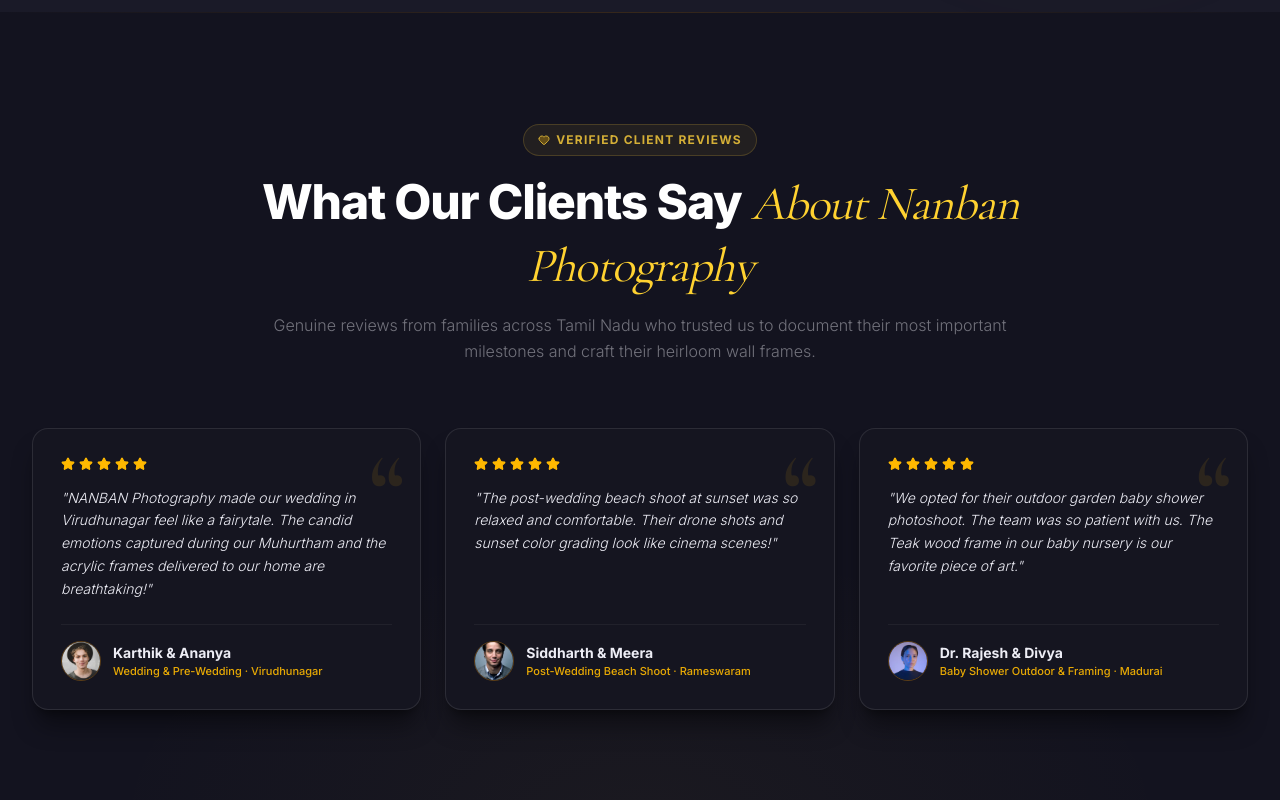
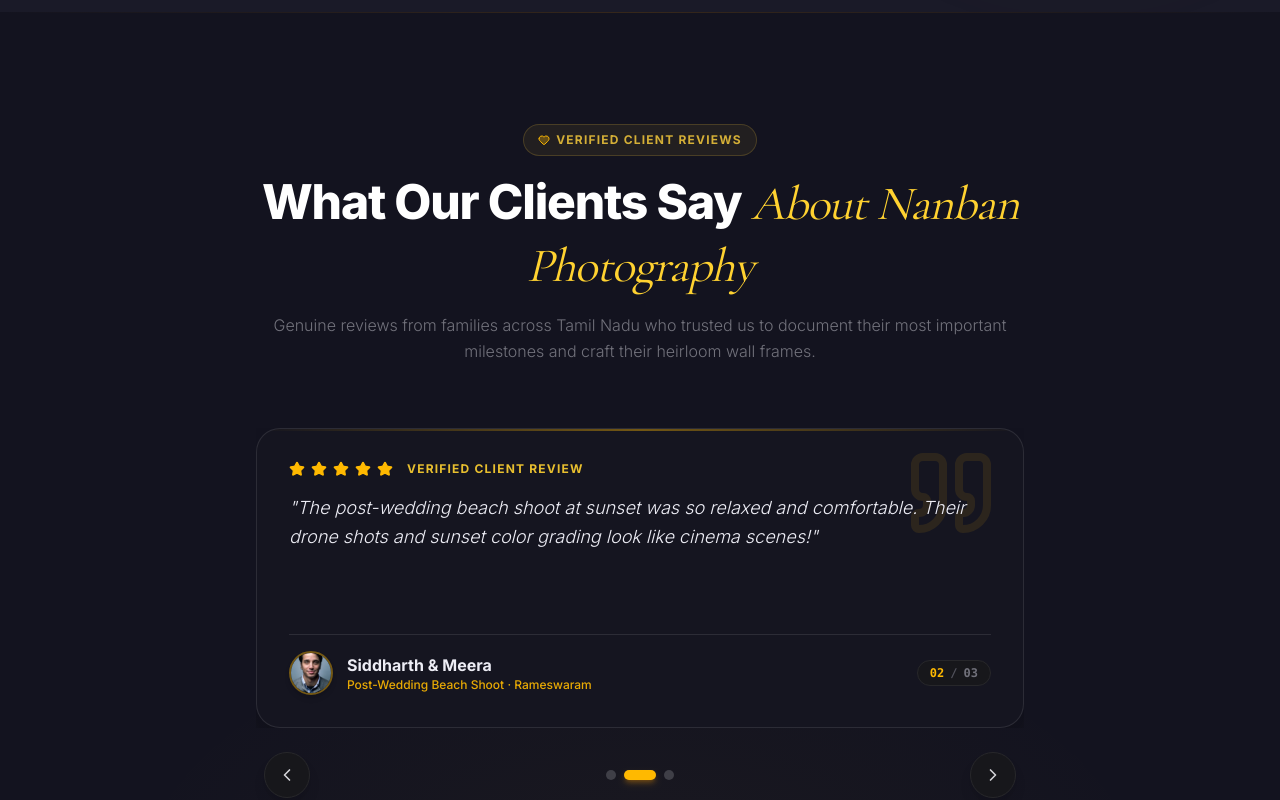
Before and after one commit to mkk-karthi/photography, a Next.js app: page / in a window 1280 px wide. Shown: the part 6740-7540 px from the top of the page. Built offline with nearby package versions, Linux system fonts and the light colour scheme.

Commit message:
Update theme

```diff
--- a/app/gallery/page.tsx
+++ b/app/gallery/page.tsx
@@ -12,9 +12,7 @@
 
   return (
     <main className="min-h-screen bg-void overflow-x-hidden">
-      <div className="pt-20">
-        <PortfolioGallery />
-      </div>
+      <PortfolioGallery />
     </main>
   );
 }
--- a/components/CTASection.tsx
+++ b/components/CTASection.tsx
@@ -167,7 +167,7 @@
           initial="hidden"
           whileInView="show"
           viewport={{ once: true, margin: "-40px" }}
-          className="grid grid-cols-2 lg:grid-cols-4 gap-3 sm:gap-4"
+          className="grid grid-cols-1 sm:grid-cols-2 lg:grid-cols-4 gap-3 sm:gap-4"
         >
           {CONTACT_CARDS.map((card) => (
             <motion.a
@@ -176,7 +176,7 @@
               href={card.href}
               target={EXTERNAL_LABELS.has(card.label) ? "_blank" : undefined}
               rel={EXTERNAL_LABELS.has(card.label) ? "noopener noreferrer" : undefined}
-              className="flex flex-col sm:flex-row items-start gap-3 p-4 sm:p-5 rounded-2xl border border-white/10 hover:border-amber-400/50 group cursor-pointer hover:-translate-y-1 transition-transform duration-300 bg-card hover:bg-card-hover shadow-lg shadow-black/40"
+              className="flex flex-row items-center gap-3 p-4 sm:p-5 rounded-2xl border border-white/10 hover:border-amber-400/50 group cursor-pointer hover:-translate-y-1 transition-transform duration-300 bg-card hover:bg-card-hover shadow-lg shadow-black/40"
             >
               <div className="p-2.5 rounded-xl bg-amber-500/10 border border-amber-500/20 text-amber-400 shrink-0 group-hover:bg-amber-500/20 group-hover:border-amber-400/40 transition-colors">
                 {CONTACT_ICONS[card.iconName]}
--- a/components/Testimonials/ReviewsSection.tsx
+++ b/components/Testimonials/ReviewsSection.tsx
@@ -1,18 +1,86 @@
 "use client";
 
-import React from "react";
+import React, { useState, useEffect, useCallback, useRef } from "react";
+import { motion, AnimatePresence } from "framer-motion";
 import { TESTIMONIALS, REVIEWS_SECTION_TEXT } from "@/data/portfolioData";
-import { Star, Heart } from "lucide-react";
+import { Star, Heart, ChevronLeft, ChevronRight, Quote } from "lucide-react";
 
 import SectionHeader from "@/components/Common/SectionHeader";
 
 export default function ReviewsSection() {
+  // Monotonic page count for continuous infinite looping slide direction
+  const [[page, direction], setPage] = useState<[number, number]>([0, 1]);
+  const [isPaused, setIsPaused] = useState(false);
+  const timerRef = useRef<NodeJS.Timeout | null>(null);
+
+  const total = TESTIMONIALS.length;
+  const currentIndex = ((page % total) + total) % total;
+
+  const handleNext = useCallback(() => {
+    setPage(([prevPage]) => [prevPage + 1, 1]);
+  }, []);
+
+  const handlePrev = useCallback(() => {
+    setPage(([prevPage]) => [prevPage - 1, -1]);
+  }, []);
+
+  // Auto-play swiping timer (4.5s interval, pauses on hover/touch)
+  useEffect(() => {
+    if (isPaused) return;
+    timerRef.current = setInterval(() => {
+      handleNext();
+    }, 4500);
+
+    return () => {
+      if (timerRef.current) clearInterval(timerRef.current);
+    };
+  }, [isPaused, handleNext]);
+
+  // Touch drag / swipe gesture handler with smooth threshold
+  const handleDragEnd = (
+    _: unknown,
+    info: { offset: { x: number }; velocity: { x: number } }
+  ) => {
+    const swipeThreshold = 50;
+    if (info.offset.x < -swipeThreshold || info.velocity.x < -300) {
+      handleNext();
+    } else if (info.offset.x > swipeThreshold || info.velocity.x > 300) {
+      handlePrev();
+    }
+  };
+
+  const activeTestimonial = TESTIMONIALS[currentIndex];
+
+  // Silky smooth spring variants preventing layout jitter or shaking
+  const slideVariants = {
+    enter: (dir: number) => ({
+      x: dir > 0 ? "100%" : "-100%",
+      opacity: 0,
+    }),
+    center: {
+      x: 0,
+      opacity: 1,
+      transition: {
+        x: { type: "spring" as const, stiffness: 260, damping: 28 },
+        opacity: { duration: 0.25 },
+      },
+    },
+    exit: (dir: number) => ({
+      x: dir > 0 ? "-100%" : "100%",
+      opacity: 0,
+      transition: {
+        x: { type: "spring" as const, stiffness: 260, damping: 28 },
+        opacity: { duration: 0.2 },
+      },
+    }),
+  };
+
   return (
     <section
       id="reviews"
-      className="py-20 sm:py-28 relative overflow-hidden bg-deep"
+      className="py-20 sm:py-28 relative overflow-hidden bg-deep select-none"
     >
-      {/* Ambient glow */}
+      {/* Ambient background glow */}
       <div
         className="absolute inset-0 pointer-events-none"
         style={{
@@ -27,62 +95,141 @@
         <SectionHeader
           badgeIcon={Heart}
           badgeText={REVIEWS_SECTION_TEXT.badge}
-          badgeIconClassName="size-3 fill-amber-400/30"
+          badgeIconClassName="size-3 fill-amber-400/30 text-amber-400"
           titlePrefix={REVIEWS_SECTION_TEXT.titlePrefix}
           titleHighlight={REVIEWS_SECTION_TEXT.titleHighlight}
           subtitle={REVIEWS_SECTION_TEXT.subtitle}
         />
 
-        {/* Testimonials Cards Grid */}
-        <div className="grid grid-cols-1 md:grid-cols-3 gap-5 sm:gap-6">
-          {TESTIMONIALS.map((t, idx) => (
+        {/* Swiping Carousel Wrapper */}
         <div
-              key={t.id}
-              data-aos="fade-up"
-              data-aos-delay={idx * 100}
-              className="relative p-6 sm:p-7 rounded-2xl border border-white/10 hover:border-amber-400/50 flex flex-col justify-between overflow-hidden group card-lift bg-card hover:bg-card-hover shadow-xl shadow-black/40"
+          className="relative max-w-3xl mx-auto mt-4"
+          onMouseEnter={() => setIsPaused(true)}
+          onMouseLeave={() => setIsPaused(false)}
+          onTouchStart={() => setIsPaused(true)}
+          onTouchEnd={() => setIsPaused(false)}
         >
-              {/* Large decorative quote mark */}
-              <div
-                className="absolute top-3 right-4 font-serif text-[80px] sm:text-[96px] leading-none font-black select-none pointer-events-none text-amber-400/10"
-                aria-hidden="true"
+          {/* Swiper Viewport (Strict even height & width container) */}
+          <div className="relative overflow-hidden h-85 sm:h-75 p-1">
+            <AnimatePresence mode="popLayout" custom={direction} initial={false}>
+              <motion.div
+                key={page}
+                custom={direction}
+                variants={slideVariants}
+                initial="enter"
+                animate="center"
+                exit="exit"
+                drag="x"
+                dragConstraints={{ left: 0, right: 0 }}
+                dragElastic={0.1}
+                onDragEnd={handleDragEnd}
+                className="absolute inset-0 w-full h-full p-6 sm:p-8 rounded-3xl border border-white/10 bg-card hover:bg-card-hover shadow-2xl shadow-black/40 flex flex-col justify-between group overflow-hidden cursor-grab active:cursor-grabbing touch-pan-y"
               >
-                &ldquo;
+                {/* Decorative quote mark background */}
+                <div className="absolute top-4 right-6 text-amber-400/10 pointer-events-none select-none">
+                  <Quote className="size-20 sm:size-24" />
                 </div>
 
-              {/* Hover top glow line */}
-              <div className="absolute top-0 left-0 right-0 h-px bg-linear-to-r from-transparent via-amber-500/0 to-transparent group-hover:via-amber-500/40 transition-all duration-500" />
+                {/* Top glow line */}
+                <div className="absolute top-0 left-0 right-0 h-0.5 bg-linear-to-r from-transparent via-amber-400/40 to-transparent" />
 
-              <div className="relative z-10">
+                <div className="relative z-10 space-y-3 sm:space-y-4">
                   {/* Rating Stars */}
-                <div className="flex items-center gap-1 mb-4">
-                  {[...Array(t.rating)].map((_, i) => (
-                    <Star key={i} className="size-3.5 text-amber-400 fill-amber-400" />
+                  <div className="flex items-center gap-1.5">
+                    {[...Array(activeTestimonial.rating)].map((_, i) => (
+                      <Star key={i} className="size-4 text-amber-400 fill-amber-400" />
+                    ))}
+                    <span className="ml-2 text-xs font-bold text-amber-300/90 uppercase tracking-widest">
+                      Verified Client Review
+                    </span>
+                  </div>
+
+                  {/* Quote Text */}
+                  <p className="text-text-primary text-sm sm:text-base md:text-lg font-light leading-relaxed italic line-clamp-4">
+                    &quot;{activeTestimonial.quote}&quot;
+                  </p>
+                </div>
+
+                {/* Author Profile Footer */}
+                <div className="flex items-center justify-between pt-4 border-t border-white/10 relative z-10 mt-auto">
+                  <div className="flex items-center gap-3.5">
+                    <img
+                      src={activeTestimonial.avatar}
+                      alt={activeTestimonial.coupleName}
+                      loading="lazy"
+                      className="size-11 rounded-full object-cover border-2 border-amber-400/40 shadow-md shrink-0"
+                    />
+                    <div className="min-w-0">
+                      <h4 className="text-sm sm:text-base font-bold text-text-primary group-hover:text-amber-200 transition-colors truncate">
+                        {activeTestimonial.coupleName}
+                      </h4>
+                      <p className="text-xs text-amber-400/90 font-medium truncate">
+                        {activeTestimonial.eventType} · {activeTestimonial.location}
+                      </p>
+                    </div>
+                  </div>
+
+                  {/* Slide Counter Pill */}
+                  <div className="flex items-center gap-1.5 px-3 py-1 rounded-full bg-zinc-900/90 border border-zinc-800 text-xs font-mono font-bold text-amber-400 shrink-0">
+                    <span>0{currentIndex + 1}</span>
+                    <span className="text-zinc-600">/</span>
+                    <span className="text-zinc-500">0{total}</span>
+                  </div>
+                </div>
+              </motion.div>
+            </AnimatePresence>
+          </div>
+
+          {/* Navigation Controls & Pagination Dots */}
+          <div className="flex items-center justify-between mt-6 px-2">
+            {/* Prev Button */}
+            <button
+              onClick={handlePrev}
+              className="p-3 rounded-full bg-zinc-900/90 border border-zinc-800 text-zinc-300 hover:text-white hover:border-amber-400/50 hover:bg-zinc-800 transition-all cursor-pointer shadow-lg active:scale-95 touch-manipulation"
+              aria-label="Previous review"
+            >
+              <ChevronLeft className="size-5" />
+            </button>
+
+            {/* Pagination Dots */}
+            <div className="flex items-center gap-2">
+              {TESTIMONIALS.map((t, idx) => (
+                <button
+                  key={t.id}
+                  onClick={() => {
+                    const targetDirection = idx > currentIndex ? 1 : -1;
+                    const diff = idx - currentIndex;
+                    setPage(([prevPage]) => [prevPage + diff, targetDirection]);
+                  }}
+                  className={`h-2.5 rounded-full transition-all duration-300 cursor-pointer ${
+                    idx === currentIndex
+                      ? "w-8 bg-amber-400 shadow-md shadow-amber-500/30"
+                      : "w-2.5 bg-zinc-700 hover:bg-zinc-500"
+                  }`}
+                  aria-label={`Go to slide ${idx + 1}`}
+                />
               ))}
             </div>
 
-                <p className="text-text-primary text-sm font-light leading-relaxed italic mb-6">
-                  &quot;{t.quote}&quot;
-                </p>
+            {/* Next Button */}
+            <button
+              onClick={handleNext}
+              className="p-3 rounded-full bg-zinc-900/90 border border-zinc-800 text-zinc-300 hover:text-white hover:border-amber-400/50 hover:bg-zinc-800 transition-all cursor-pointer shadow-lg active:scale-95 touch-manipulation"
+              aria-label="Next review"
+            >
+              <ChevronRight className="size-5" />
+            </button>
           </div>
 
-              {/* Author Footer */}
-              <div className="flex items-center gap-3 pt-4 border-t border-white/5 relative z-10">
-                <img
-                  src={t.avatar}
-                  alt={t.coupleName}
-                  loading="lazy"
-                  className="size-10 rounded-full object-cover border border-amber-500/30"
-                />
-                <div>
-                  <h4 className="text-sm font-bold text-text-primary group-hover:text-amber-200 transition-colors">{t.coupleName}</h4>
-                  <p className="text-[11px] text-amber-400/90 font-medium">
-                    {t.eventType} · {t.location}
-                  </p>
-                </div>
-              </div>
+          {/* Fallback for inactive slides so each review exists exactly once in DOM */}
+          <div className="sr-only">
+            {TESTIMONIALS.filter((_, idx) => idx !== currentIndex).map((t) => (
+              <div key={t.id}>
+                <span>{t.coupleName}</span>
+                <span>{t.quote}</span>
               </div>
             ))}
+          </div>
         </div>
       </div>
     </section>
```
Also changed, not shown: components/Gallery/PortfolioGallery.tsx (+11 -5 lines). Lines whose indentation alone changed are shown as unchanged.
